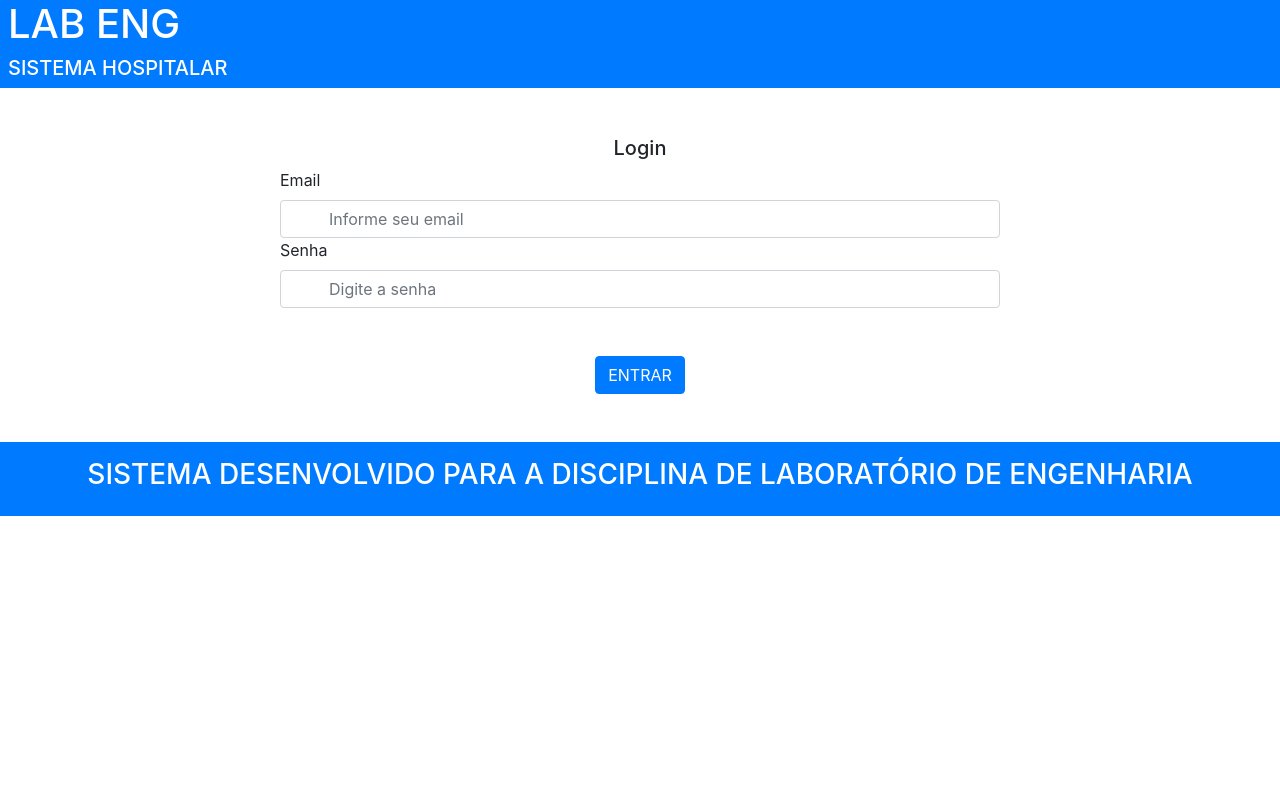
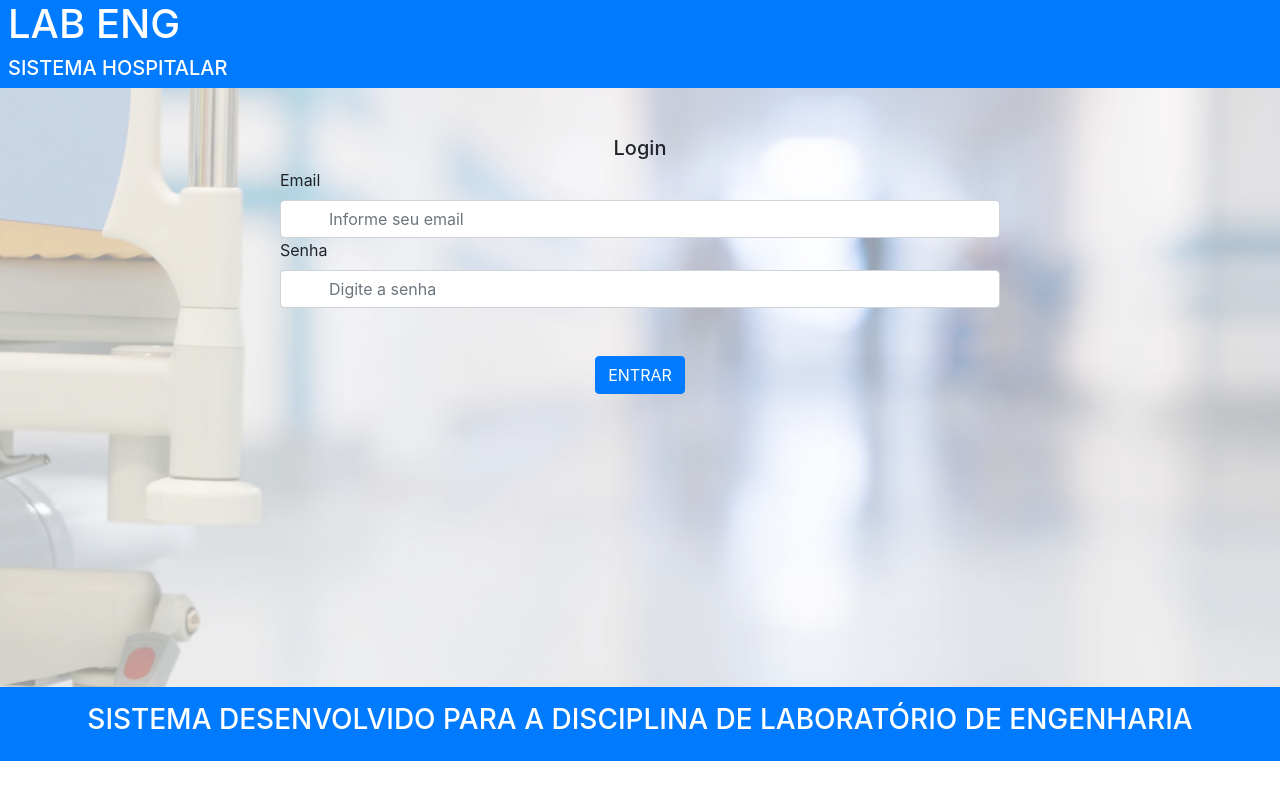
Before and after one commit to NathanMB/LabEng, a Django app: page / in a window 1280 px wide. Run offline with Django 3.2, Linux system fonts and the light colour scheme; some libraries are stand-ins or nearby versions.

Commit message:
Background e tela-login add
Ids foram alterados para class e a estilização para login foi iplementada.

```diff
--- a/LabEng/static/css/estiloV2.css
+++ b/LabEng/static/css/estiloV2.css
@@ -1,14 +1,14 @@
 /*Fake background-image opacity
 --------------------------------*/
 
-div#body-bg_image {
+div.body-bg_image {
     width: 100%;
     height: 100%;
     display: block;
     position: relative;
 }
 
-div#body-bg_image::after {
+div.body-bg_image::after {
     content: "";
     background: url("../img/hospital-background-images-png-6.png") no-repeat;
     background-size: cover;
@@ -42,6 +42,14 @@ div#body-bg_image::after {
 }
 
 /*Tela Login*/
+#container-login{
+    overflow: hidden;
+}
+#sessao-login{
+    height: 62.9vh;
+}
+
+
 
 /*avatar*/
 
@@ -116,3 +124,8 @@ div#body-bg_image::after {
 #form-perfil #arquivo input{
     width: 49%;
 }
+
+.formulario #data-nasc{
+    margin-top: -10px;
+    font-size: medium
+}
```
